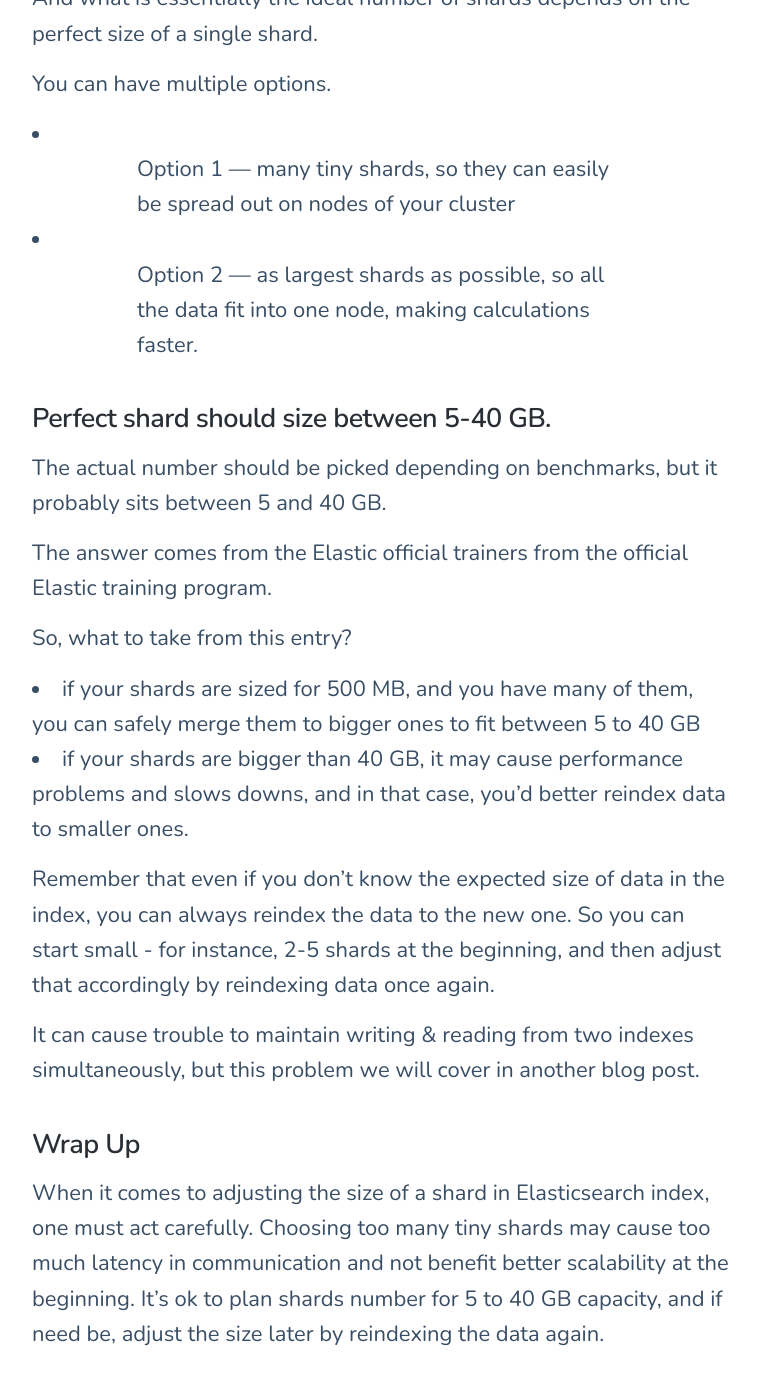
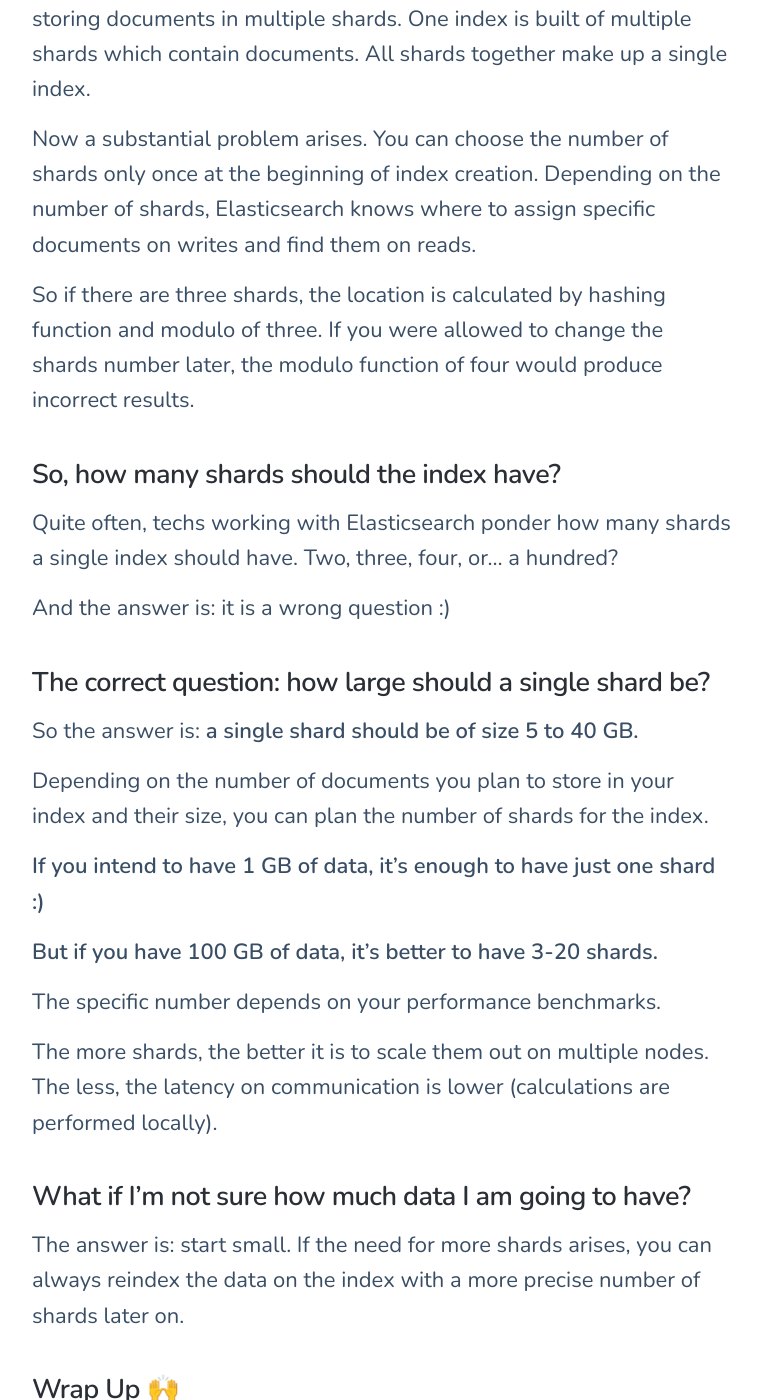
Before and after one commit to darek1024/darekoncode, a Jekyll site: the page built from _posts/2021-05-03-elasticsearch-shard-size.md, in a window 1280 px wide and 1400 px high, scrolled down 792 px. Shown: the whole window, without its empty margins (258-1019 px from the left). Built offline with Jekyll 4.4.1, drawn with Linux system fonts in a browser that asks for light colours; nearby versions of some CDN libraries; some of the changed text lies outside the part shown.

Commit message:
Rewrite post on ES shards size

```diff
--- a/_posts/2021-05-03-elasticsearch-shard-size.md
+++ b/_posts/2021-05-03-elasticsearch-shard-size.md
@@ -3,35 +3,39 @@
 date: 2021-05-03 07:30:00
 ---
 
-One of the most common question when working with Elasticsearch is how to choose the correct shards number of the index.
+Documents in Elaticsearch are logically grouped into a data structure called index. One index can contain a massive number of documents.
 
-The question is crucial because it is not possible to adjust that number later. It can be set only at the beginning of the index creation.
+You can think of an index like a database table and a document like a database row.
 
-So one must choose the number of shards carefully.
+But, luckily Elasticsearch is built around distributed concepts, so a single index (table) can be split into multiple physical locations by storing documents in multiple shards. One index is built of multiple shards which contain documents. All shards together make up a single index.
 
-And what is essentially the ideal number of shards depends on the perfect size of a single shard.
+Now a substantial problem arises. You can choose the number of shards only once at the beginning of index creation. Depending on the number of shards, Elasticsearch knows where to assign specific documents on writes and find them on reads.
 
-You can have multiple options.
+So if there are three shards, the location is calculated by hashing function and modulo of three. If you were allowed to change the shards number later, the modulo function of four would produce incorrect results.
 
-* Option 1 — many tiny shards, so they can easily be spread out on nodes of your cluster
+## So, how many shards should the index have?
 
-* Option 2 — as largest shards as possible, so all the data fit into one node, making calculations faster.
+Quite often, techs working with Elasticsearch ponder how many shards a single index should have. Two, three, four, or... a hundred?
 
-## Perfect shard should size between 5-40 GB.
+And the answer is: it is a wrong question :)
 
-The actual number should be picked depending on benchmarks, but it probably sits between 5 and 40 GB.
+## The correct question: how large should a single shard be?
 
-The answer comes from the Elastic official trainers from the official Elastic training program.
+So the answer is: **a single shard should be of size 5 to 40 GB.**
 
-So, what to take from this entry?
+Depending on the number of documents you plan to store in your index and their size, you can plan the number of shards for the index.
 
-* if your shards are sized for 500 MB, and you have many of them, you can safely merge them to bigger ones to fit between 5 to 40 GB
-* if your shards are bigger than 40 GB, it may cause performance problems and slows downs, and in that case, you'd better reindex data to smaller ones.
+**If you intend to have 1 GB of data, it's enough to have just one shard :)**
 
-Remember that even if you don't know the expected size of data in the index, you can always reindex the data to the new one. So you can start small - for instance, 2-5 shards at the beginning, and then adjust that accordingly by reindexing data once again.
+**But if you have 100 GB of data, it's better to have 3-20 shards.**
 
-It can cause trouble to maintain writing & reading from two indexes simultaneously, but this problem we will cover in another blog post.
+The specific number depends on your performance benchmarks.
 
-## Wrap Up
+The more shards, the better it is to scale them out on multiple nodes. The less, the latency on communication is lower (calculations are performed locally).
 
-When it comes to adjusting the size of a shard in Elasticsearch index, one must act carefully. Choosing too many tiny shards may cause too much latency in communication and not benefit better scalability at the beginning. It's ok to plan shards number for 5 to 40 GB capacity, and if need be, adjust the size later by reindexing the data again.
+## What if I'm not sure how much data I am going to have?
+
+The answer is: start small. If the need for more shards arises, you can always reindex the data on the index with a more precise number of shards later on.
+
+## Wrap Up 🙌
+Choosing the correct number of shards for an Elasticsearch index is one of the most important decisions to make at the beginning. Make sure you use the correct numbers, so you gain the best performance experience for your cluster.
```
